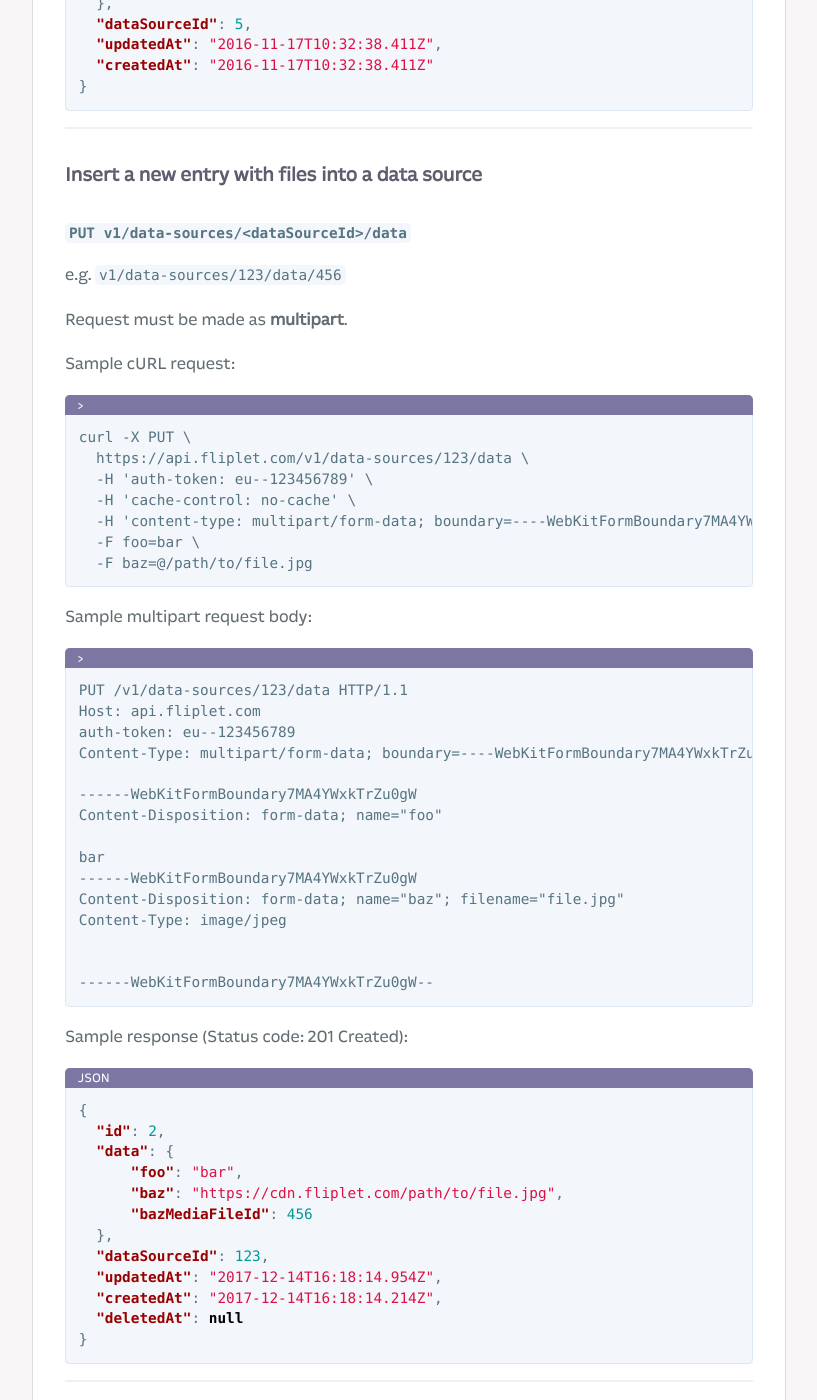
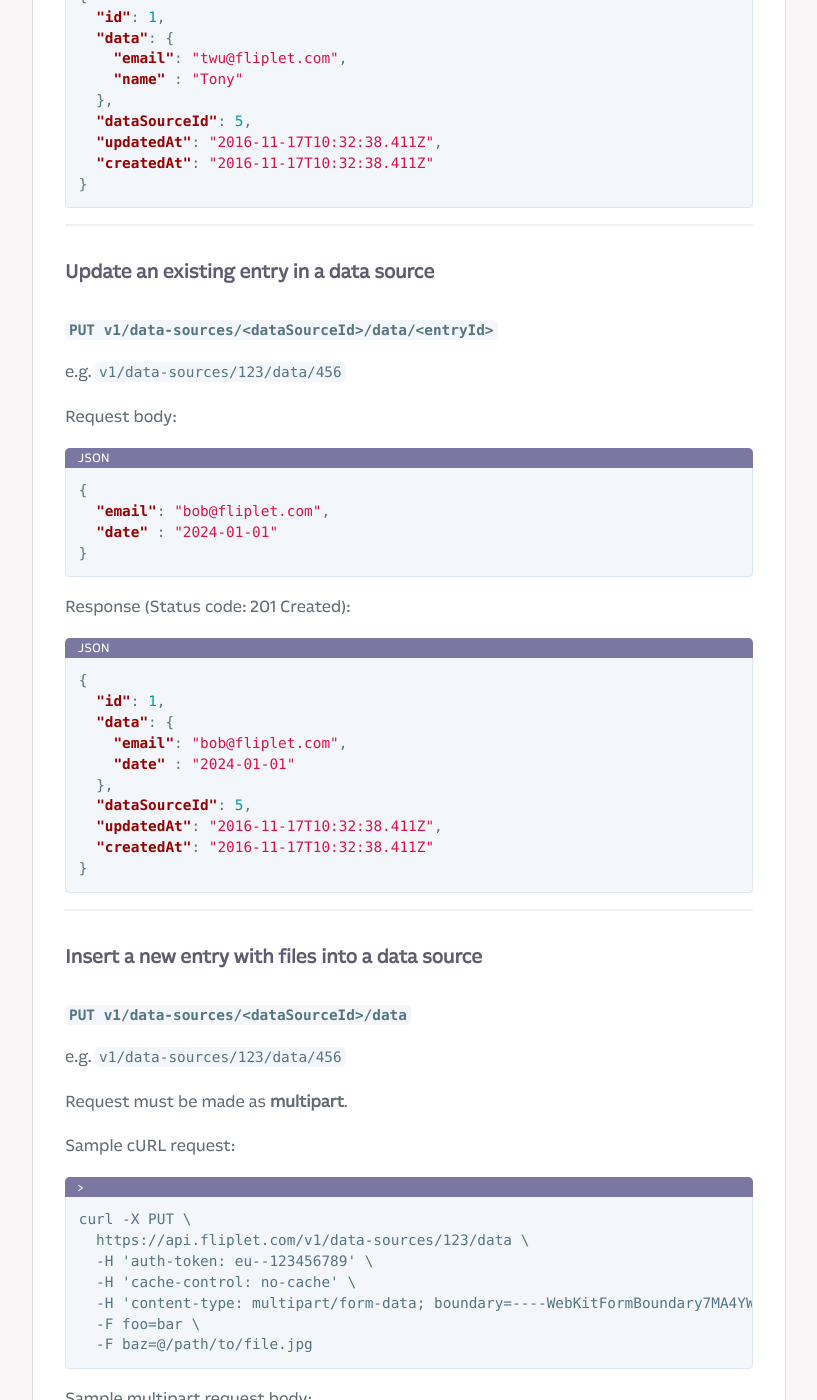
Before and after one commit to Fliplet/fliplet-cli, a Jekyll site: the page built from docs/REST-API/fliplet-datasources.md, in a window 1280 px wide and 1400 px high, scrolled down 14909 px. Shown: the whole window, without its empty margins (254-1071 px from the left). Built offline with Jekyll 4.4.1, drawn with Linux system fonts in a browser that asks for light colours; nearby versions of some CDN libraries; our own code applies the rules of GitHub Pages for plain Markdown files; library files that are not in the unit come from our copies; comment, search, counter and statistics services are not loaded; a style sheet for code colours, icons or effects is not loaded; some of the changed text lies outside the part shown.

Commit message:
ID-4035 [Doc] Add update endpoint to data source rest api docs (#182)
Added docs for updating an entry

* Update fliplet-datasources.md

````diff
--- a/docs/REST-API/fliplet-datasources.md
+++ b/docs/REST-API/fliplet-datasources.md
@@ -41,6 +41,8 @@ The Data Source REST APIs allows you to interact and make any sort of change to
       - [`GET v1/data-sources/<dataSourceId>/data/<entryId>`](#get-v1data-sourcesdatasourceiddataentryid)
     - [Insert a new entry to a data source](#insert-a-new-entry-to-a-data-source)
       - [`PUT v1/data-sources/<dataSourceId>/data`](#put-v1data-sourcesdatasourceiddata)
+    - [Update an existing entry in a data source](#update-an-existing-entry-in-a-data-source)
+      - [`PUT v1/data-sources/<dataSourceId>/data/<entryId>`](#put-v1data-sourcesdatasourceiddataentryid)
     - [Insert a new entry with files into a data source](#insert-a-new-entry-with-files-into-a-data-source)
       - [`PUT v1/data-sources/<dataSourceId>/data`](#put-v1data-sourcesdatasourceiddata-1)
     - [Get unique values for data source columns](#get-unique-values-for-data-source-columns)
@@ -512,6 +514,40 @@ Response  (Status code: 201 Created):
 
 ---
 
+### Update an existing entry in a data source
+
+#### `PUT v1/data-sources/<dataSourceId>/data/<entryId>`
+
+e.g. `v1/data-sources/123/data/456`
+
+Request body:
+
+```json
+{
+  "email": "bob@fliplet.com",
+  "date" : "2024-01-01"
+}
+```
+
+Response  (Status code: 201 Created):
+
+```json
+{
+  "id": 1,
+  "data": {
+    "email": "bob@fliplet.com",
+    "date" : "2024-01-01"
+  },
+  "dataSourceId": 5,
+  "updatedAt": "2016-11-17T10:32:38.411Z",
+  "createdAt": "2016-11-17T10:32:38.411Z"
+}
+```
+
+---
+
+
+
 ### Insert a new entry with files into a data source
 
 #### `PUT v1/data-sources/<dataSourceId>/data`
````
